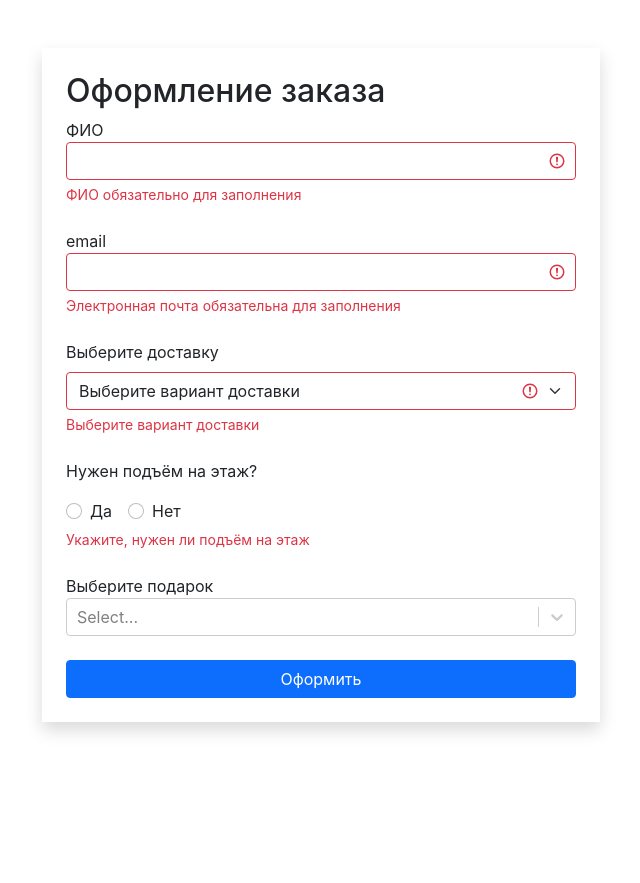
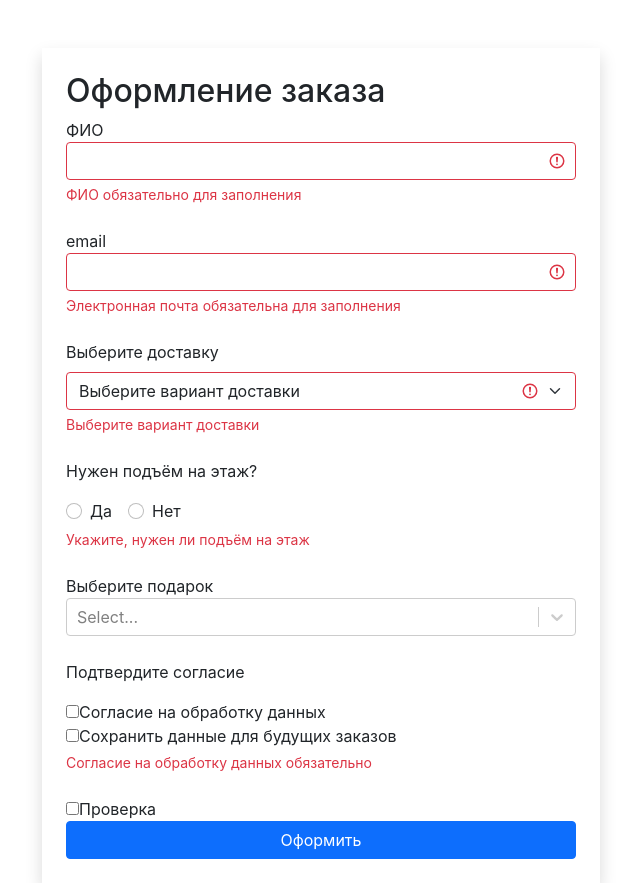
Before and after one commit to Vokadze/react-forms, a React (Create React App) app: page /order in a window 1280 px wide. Shown: the whole page, without its empty margins (319-959 px from the left). Before the commit the page ends 800 px from the top, so only its background shows below. Built offline with nearby package versions, Linux system fonts and the light colour scheme.

Commit message:
lesson10 Checkbox.txt

```diff
--- /dev/null
+++ b/src/components/checkboxField.jsx
@@ -0,0 +1,63 @@
+import React from "react";
+import PropTypes from "prop-types";
+import SingleCheckboxField from "./singleCheckboxField";
+
+const CheckboxField = (props) => {
+    const { name, value, onChange, label, options, error } = props;
+
+    const handleChange = (e) => {
+        const { value: inputValue } = e.target;
+        const newValue = value.includes(inputValue)
+            ? value.filter((v) => v !== inputValue)
+            : [...value, inputValue];
+
+        const fakeEvent = {
+            target: {
+                name,
+                value: newValue
+            }
+        };
+        onChange(fakeEvent);
+    };
+
+    const getIsChecked = (inputValue) => value.includes(inputValue);
+
+    const getInputClasses = () => {
+        return error ? " is-invalid" : "";
+    };
+
+    return (
+        <div className="mb-4">
+            <p className={getInputClasses()}>
+                <label>{label}</label>
+            </p>
+            {options.map((option) => (
+                <SingleCheckboxField
+                    key={option.value}
+                    name={name}
+                    label={option.label}
+                    value={option.value}
+                    onChange={handleChange}
+                    checked={getIsChecked(option.value)}
+                />
+            ))}
+            {error && <div className="invalid-feedback">{error}</div>}
+        </div>
+    );
+};
+
+CheckboxField.propTypes = {
+    name: PropTypes.string.isRequired,
+    value: PropTypes.array.isRequired,
+    onChange: PropTypes.func.isRequired,
+    label: PropTypes.string.isRequired,
+    options: PropTypes.arrayOf(
+        PropTypes.shape({
+            label: PropTypes.string.isRequired,
+            value: PropTypes.string.isRequired
+        })
+    ),
+    error: PropTypes.string
+};
+
+export default CheckboxField;
--- a/src/components/order-form/fieldsOptions.js
+++ b/src/components/order-form/fieldsOptions.js
@@ -14,3 +14,8 @@ export const giftList = [
     { label: "Книга", value: "2" },
     { label: "Бесплатный подъём на этаж", value: "3" }
 ];
+
+export const agreements = [
+    { label: "Согласие на обработку данных", value: "1" },
+    { label: "Сохранить данные для будущих заказов", value: "2" }
+];
--- a/src/components/order-form/orderForm.jsx
+++ b/src/components/order-form/orderForm.jsx
@@ -4,12 +4,15 @@ import TextField from "../textField";
 import SelectField from "../selectField";
 import RadioField from "./radioField";
 import MultiSelect from "../multiSelect";
+import CheckboxField from "../checkboxField";
+import SingleCheckboxField from "../singleCheckboxField";
 import { validate } from "../../utils/validator";
 import { validationSchema } from "./validationSchema";
 import {
     deliveryTypeList,
     needLiftFloorOptions,
-    giftList
+    giftList,
+    agreements
 } from "./fieldsOptions";
 
 const OrderForm = () => {
@@ -18,7 +21,9 @@ const OrderForm = () => {
         email: "",
         deliveryType: "",
         needLiftFloor: "",
-        giftst: []
+        giftst: [],
+        agreement: [],
+        test: false
     });
     const [errors, setErrors] = useState({});
 
@@ -85,6 +90,21 @@ const OrderForm = () => {
                     name="giftst"
                     label="Выберите подарок"
                 />
+
+                <CheckboxField
+                    name="agreement"
+                    label="Подтвердите согласие"
+                    options={agreements}
+                    onChange={handleChange}
+                    value={values.agreement}
+                    error={errors.agreement}
+                />
+                <SingleCheckboxField
+                    name="test"
+                    onChange={handleChange}
+                    value={values.test}
+                    label="Проверка"
+                />
                 <button className="btn btn-primary w-100 mx-auto" type="submit">
                     Оформить
                 </button>
--- a/src/components/order-form/validationSchema.js
+++ b/src/components/order-form/validationSchema.js
@@ -24,5 +24,11 @@ export const validationSchema = {
         isRequired: {
             message: "Укажите, нужен ли подъём на этаж"
         }
+    },
+    agreement: {
+        isContainValue: {
+            message: "Согласие на обработку данных обязательно",
+            param: "1" // должен содержать значение 1
+        }
     }
 };
--- /dev/null
+++ b/src/components/singleCheckboxField.jsx
@@ -0,0 +1,38 @@
+import React from "react";
+import PropTypes from "prop-types";
+
+const SingleCheckboxField = (props) => {
+    const { name, label, value, checked, onChange } = props;
+    const getOptionId = (value, label) => `${value}_${label}`;
+
+    const id = getOptionId(value, label);
+    return (
+        <div className="from-check from-check-inline">
+            <input
+                className="from-check-input"
+                type="checkbox"
+                id={id}
+                checked={checked}
+                name={name}
+                value={value}
+                onChange={onChange}
+            />
+            <label className="form-check-label" htmlFor={id}>
+                {label}
+            </label>
+        </div>
+    );
+};
+
+SingleCheckboxField.propTypes = {
+    name: PropTypes.string.isRequired,
+    label: PropTypes.string.isRequired,
+    value: PropTypes.oneOfType([
+        PropTypes.string.isRequired,
+        PropTypes.bool.isRequired
+    ]),
+    checked: PropTypes.bool,
+    onChange: PropTypes.func
+};
+
+export default SingleCheckboxField;
--- a/src/utils/validateRules.js
+++ b/src/utils/validateRules.js
@@ -9,5 +9,7 @@ export default {
     isContainDigit: (value) => /d+/g.test(value),
     // ФИО
     isFIO: (value) =>
-        /^(([a-zA-Zа-яА-Я]+)\s+){1,}(([a-zA-Zа-яА-Я]+)\s?){1,}$/g.test(value)
+        /^(([a-zA-Zа-яА-Я]+)\s+){1,}(([a-zA-Zа-яА-Я]+)\s?){1,}$/g.test(value),
+    // Массив содержит значение
+    isContainValue: (array, value) => array.includes(value)
 };
```
